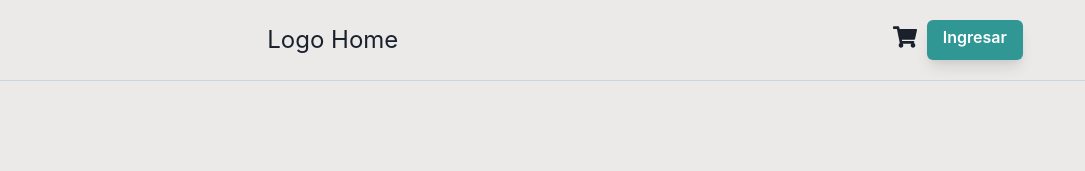
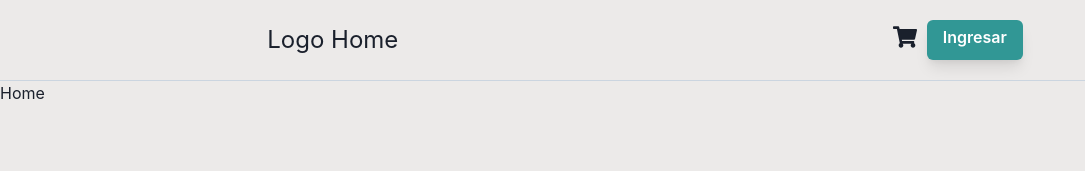
Before and after one commit to SebastianChaca/nucbar-react, a React (Create React App) app: page / in a window 1280 px wide. Shown: the top 171 px of the page, without its empty margins (0-1085 px from the left). Built offline with nearby package versions, Linux system fonts and the light colour scheme.

Commit message:
home page component and map routing

```diff
--- a/package.json
+++ b/package.json
@@ -22,6 +22,7 @@
     "redux-devtools-extension": "^2.13.9",
     "redux-persist": "^6.0.0",
     "redux-thunk": "^2.3.0",
+    "uuid": "^8.3.2",
     "web-vitals": "^0.2.4"
   },
   "scripts": {
--- a/src/App.js
+++ b/src/App.js
@@ -14,8 +14,9 @@ function App() {
       <PersistGate persistor={persistor}>
         <ChakraProvider theme={theme}>
           <Router>
-            <Layout></Layout>
-            <Public />
+            <Layout>
+              <Public />
+            </Layout>
           </Router>
         </ChakraProvider>
       </PersistGate>
--- a/src/Components/Login/Login.jsx
+++ b/src/Components/Login/Login.jsx
@@ -126,3 +126,4 @@ export const Login = () => {
     </>
   );
 };
+export default Login;
--- /dev/null
+++ b/src/Pages/Home/Home.jsx
@@ -0,0 +1,6 @@
+import React from 'react';
+
+export const Home = () => {
+  return <div>Home</div>;
+};
+export default Home;
--- a/src/Routes/Public/Public.jsx
+++ b/src/Routes/Public/Public.jsx
@@ -1,14 +1,26 @@
 import React from 'react';
 import { Route, Switch, Redirect } from 'react-router-dom';
-import { Login } from '../../Components/Login/Login';
+
 import { useSelector } from 'react-redux';
+import { publicRoutes } from '../Routes';
 export const Public = () => {
   const currentUser = useSelector(state => state.user.currentUser);
-  return (
-    <Switch>
-      <Route path="/login">
-        {currentUser ? <Redirect to="/" /> : <Login />}
-      </Route>
-    </Switch>
-  );
+  const mapRoutes = routes => {
+    return routes.map(route => {
+      if (route.path === '/login') {
+        return (
+          <Route key={route.id} exact path={route.path}>
+            {currentUser ? <Redirect to="/" /> : route.component}
+          </Route>
+        );
+      } else {
+        return (
+          <Route key={route.id} exact path={route.path}>
+            {route.component}
+          </Route>
+        );
+      }
+    });
+  };
+  return <Switch>{mapRoutes(publicRoutes)}</Switch>;
 };
--- a/src/Routes/Routes.js
+++ b/src/Routes/Routes.js
@@ -0,0 +1,15 @@
+import { v4 as uuidv4 } from 'uuid';
+import Home from '../Pages/Home/Home.jsx';
+import Login from '../Components/Login/Login';
+export const publicRoutes = [
+  {
+    id: uuidv4(),
+    path: '/',
+    component: <Home />,
+  },
+  {
+    id: uuidv4(),
+    path: '/login',
+    component: <Login />,
+  },
+];
```
Also changed, not shown: 1 other file (tests, documents, lock files or other folders).
